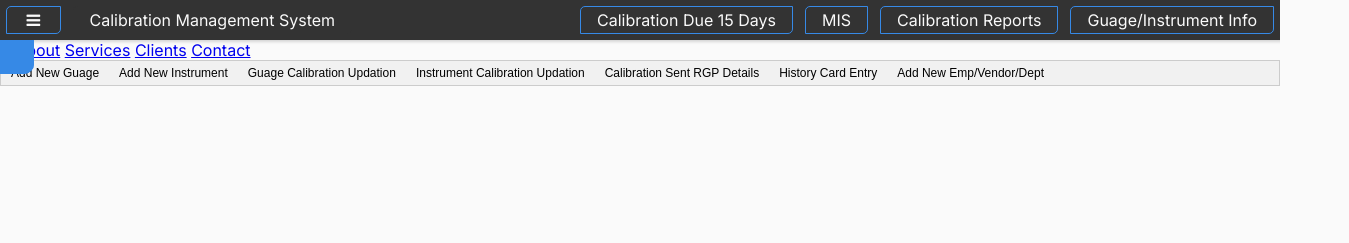
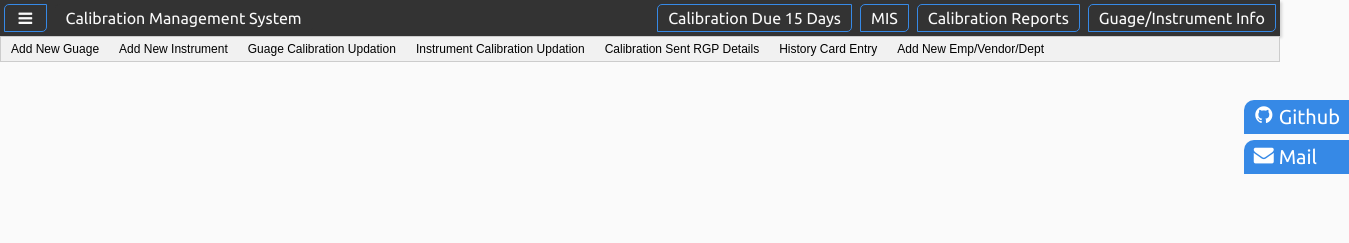
Before and after one commit to knsrinath/calibrationManagementSystem, a plain HTML site: page index.html in a window 1280 px wide. Shown: the whole page, 1349 px wide, since content can reach past the window. Drawn offline with Linux system fonts and the light colour scheme.

Commit message:
Update style.css

```diff
--- a/style.css
+++ b/style.css
@@ -2,7 +2,7 @@
 
 body {
     margin: 0;
-    font-family: 'Inter', sans-serif;
+    font-family: 'Ubuntu', sans-serif;
     background-color: #fafafa;
   }
 
@@ -17,10 +17,10 @@ body {
     color: #fafafa;
     background-color: #333;
     text-align: center;
-    padding: 3px 16px;
+    padding: 4px 10px;
     text-decoration: none;
     font-size: 16px;
-    margin: 6px;
+    margin: 4px;
     border-top-left-radius: 5px;
     border-bottom-right-radius: 5px;
     border: 1px solid #3689e6;
@@ -71,33 +71,75 @@ body {
 
   #mySidenav a {
     position: absolute;
-    left: -80px;
+    right: -69px;
     transition: 0.3s;
     padding: 5px;
-    width: 104px;
+    width: 95px;
     text-decoration: none;
     font-size: 20px;
     color: white;
-    border-radius: 0 0px 10px 0;
+    border-radius: 10px 0 0 0;
     background-color: #3689e6;
   }
 
   #mySidenav a:hover {
-    left: 0;
+    right: 0;
   }
 
-  #about {
-    top: 480px;
+  #github {
+    top: 100px;
   }
 
-  #blog {
-    top: 520px;
+  #mail {
+    top: 140px;
   }
 
-  #projects {
-    top: 560px;
-  }
+   /* The side navigation menu */
+.sideopen {
+  height: 100%; /* 100% Full-height */
+  width: 0; /* 0 width - change this with JavaScript */
+  position: fixed; /* Stay in place */
+  z-index: 1; /* Stay on top */
+  top: 0; /* Stay at the top */
+  left: 0;
+  background-color: #1a1a1a; /* Black*/
+  overflow-x: hidden; /* Disable horizontal scroll */
+  padding-top: 60px; /* Place content 60px from the top */
+  transition: 0.5s; /* 0.5 second transition effect to slide in the sidenav */
+}
 
-  #contact {
-    top: 600px;
-  }
+/* The navigation menu links */
+.sideopen a {
+  padding: 8px 8px 8px 32px;
+  text-decoration: none;
+  font-size: 25px;
+  color: #818181;
+  display: block;
+  transition: 0.3s;
+}
+
+/* When you mouse over the navigation links, change their color */
+.sideopen a:hover {
+  color: #f1f1f1;
+}
+
+/* Position and style the close button (top right corner) */
+.sideopen .closebtn {
+  position: absolute;
+  top: 0;
+  right: 25px;
+  font-size: 36px;
+  margin-left: 50px;
+}
+
+/* Style page content - use this if you want to push the page content to the right when you open the side navigation */
+#main {
+  transition: margin-left .5s;
+  padding: 20px;
+}
+
+/* On smaller screens, where height is less than 450px, change the style of the sidenav (less padding and a smaller font size) */
+@media screen and (max-height: 450px) {
+  .sideopen {padding-top: 15px;}
+  .sideopen a {font-size: 18px;}
+}
```
